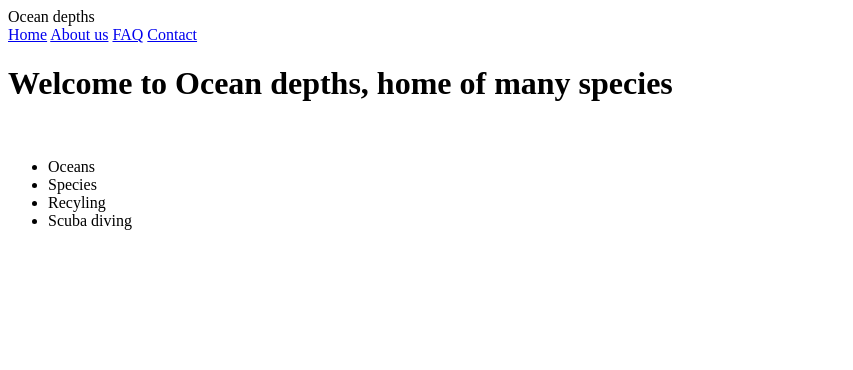
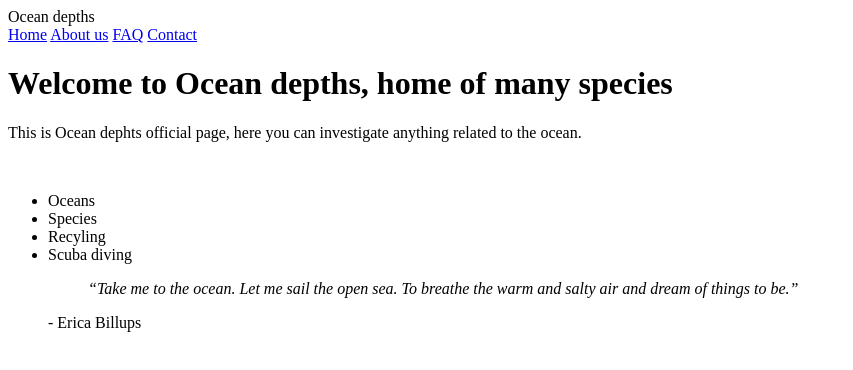
Before and after one commit to antekrtalic/Landing-Page, a plain HTML site: page index.html in a window 1280 px wide. Shown: the whole page, without its empty margins (0-853 px from the left). Drawn offline with Linux system fonts and the light colour scheme.

Commit message:
Adding quote to the quotes section

```diff
--- a/index.html
+++ b/index.html
@@ -20,7 +20,7 @@
         </div>
         <div class="header-main">
             <h1>Welcome to Ocean depths, home of many species</h1>
-            <p></p>
+            <p>This is Ocean dephts official page, here you can investigate anything related to the ocean.</p>
             <img src="" alt="">
         </div>
     </div>
@@ -34,7 +34,12 @@
         </ul>
     </div>
     <div id="quotes-section">
-        <blockquote></blockquote>
+        <figure>
+            <blockquote cite="https://www.countryliving.com/life/inspirational-stories/g36808040/ocean-quotes/?slide=25">
+                <em>“Take me to the ocean. Let me sail the open sea. To breathe the warm and salty air and dream of things to be.”</em>
+            </blockquote>
+            <figcaption>- Erica Billups</figcaption>
+        </figure>
     </div>
     <div id="registrer-section"></div>
     <div id="footer"></div>
```
